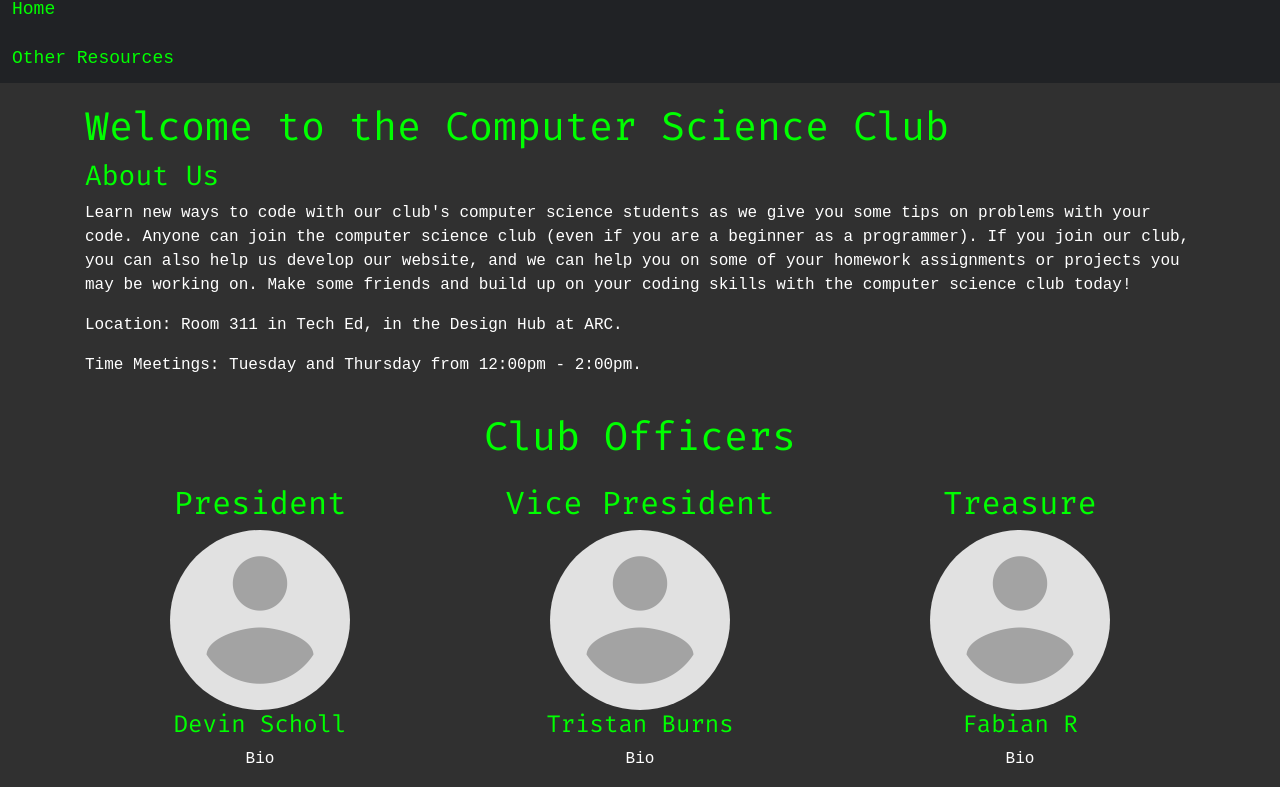
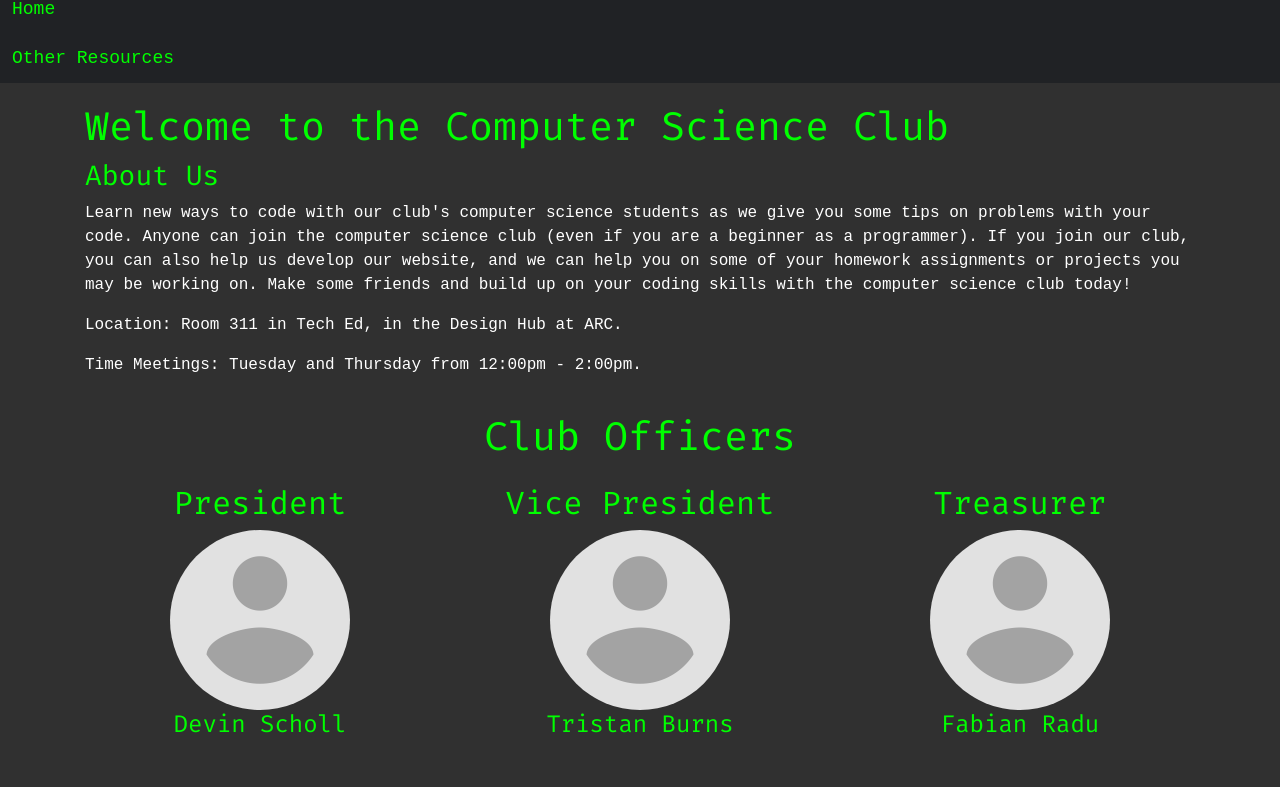
Before and after one commit to ARC-Computer-Science-Club/Club-Website, a website: page src/html/home_page.ejs in a window 1280 px wide. Shown: the part 65-852 px from the top of the page. After the commit the page ends 812 px from the top, so only its background shows below. Drawn offline with nearby package versions, Linux system fonts and the light colour scheme; files that its build step writes are made by us from their sources.

Commit message:
Front end club officers section minor adjustments

```diff
--- a/src/html/home_page.ejs
+++ b/src/html/home_page.ejs
@@ -65,7 +65,6 @@
           </div>
 
           <h4>Devin Scholl</h4>
-          <p>Bio</p>
         </div>
 
         <div class="col-md-4">
@@ -76,18 +75,16 @@
           </div>
 
           <h4>Tristan Burns</h4>
-          <p>Bio</p>
         </div>
 
         <div class="col-md-4">
-          <h2>Treasure</h2>
+          <h2>Treasurer</h2>
 
           <div class="col-md-12">
             <img class="profile_picture" alt="Treasure's Profile Picture" src="/static/Profile_avatar_placeholder_large.png"/>
           </div>
 
-          <h4>Fabian R</h4>
-          <p>Bio</p>
+          <h4>Fabian Radu</h4>
         </div>
 
       </div>
```
